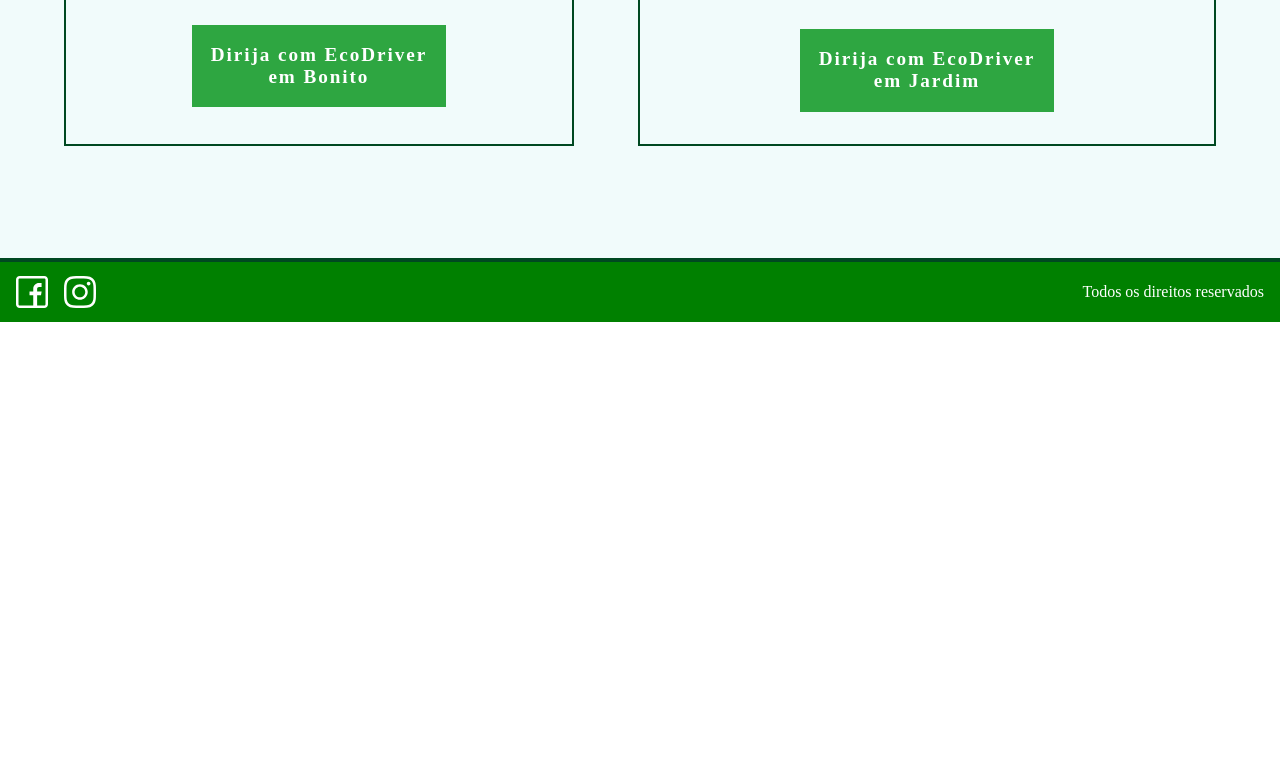
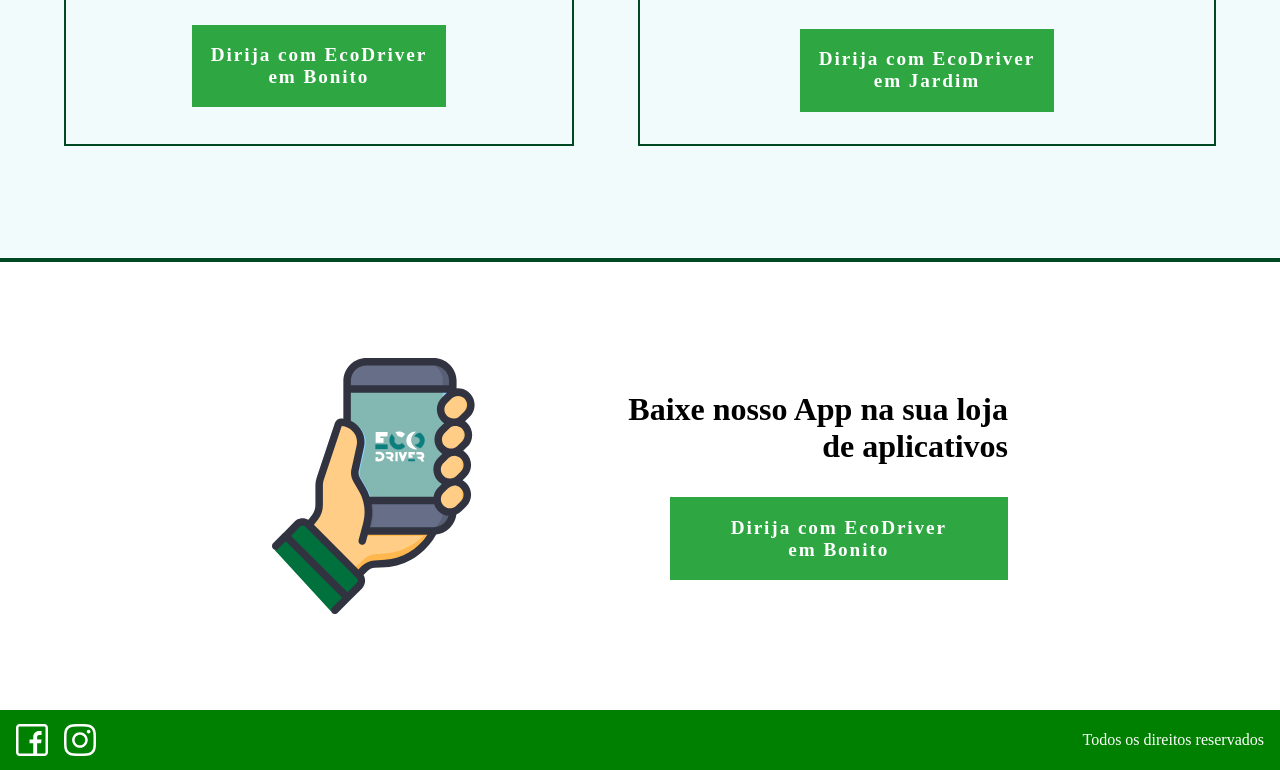
Before and after one commit to iagoisi/ecodriver, a plain HTML site: page index.html in a window 1280 px wide. Shown: the part 3766-4536 px from the top of the page. Before the commit the page ends 4088 px from the top, so only its background shows below. Drawn offline with Linux system fonts and the light colour scheme; a web font is replaced by a local one.

Commit message:
:tada:: - Create Section_05

```diff
--- a/css/style.css
+++ b/css/style.css
@@ -597,6 +597,71 @@ header {
 
 }
 
+
+/* ----------------------------------- SECTION_05 -----------------------------------*/
+
+
+.section_05 {
+  display: flex;
+  width: 100%;
+  justify-content: center;
+  gap: 5rem;
+  align-items: center;
+  margin: 6rem auto;
+  flex-wrap: wrap;
+}
+
+.cta_section_05 {
+  display: flex;
+  flex-direction: column;
+  align-items: flex-end;
+}
+
+.cta_section_05 h2 {
+  font-size: 2rem;
+  margin-bottom: 2rem;
+  max-width: 400px;
+  text-align: right;
+}
+
+
+.section_05 a {
+  padding: 1em;
+  width: 300px;
+  font-size: 1.2em;
+  letter-spacing: .1em;
+  font-weight: bold;
+  color: #FFF;
+  background: #2EA641;
+  text-align: center;
+}
+
+.section_05 a:hover {
+  box-shadow: 3px 3px 3px 1px rgba(0, 0, 0, 0.2);
+}
+
+.section_05 img {
+  width: 20%;
+}
+
+@media (max-width: 900px) {
+
+.section_05 img {
+  width: 30%;
+}
+
+.cta_section_05 h2 {
+  font-size: 1.5rem;
+  text-align: center;
+}
+
+.cta_section_05 {
+  align-items: center;
+}
+
+}
+
+
 /* ----------------------------------- Footer -----------------------------------*/
 
 
--- a/index.html
+++ b/index.html
@@ -147,6 +147,15 @@
         </div>
     </section>
 
+    <section class="section_05">
+        <img src="./img/baixe_app.svg" alt="Baixe nosso App">
+
+        <div class="cta_section_05">
+            <h2>Baixe nosso App na sua loja de aplicativos</h2>
+            <a href="http://ecodriver.isinovacoes.com">Dirija com EcoDriver<br>em Bonito</a>
+        </div>
+    </section>
+
     <section class="footer">
         <div class="social_media">
             <a href="https://www.facebook.com/ecodriverbonito" class="link_social_media"><img src="./img/facebook.svg" alt="Link para Facebook"></a>
```
